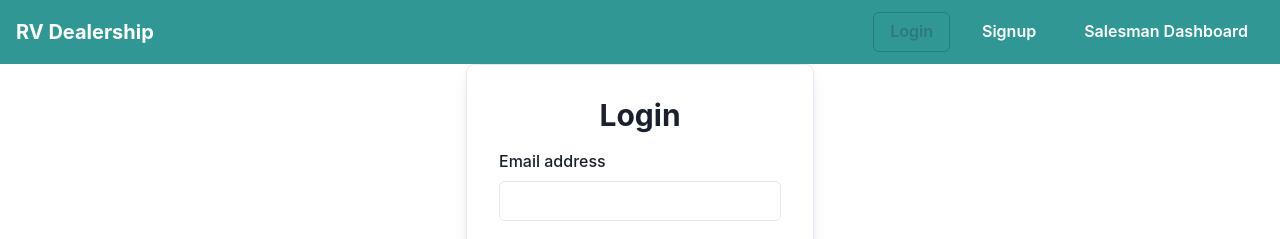
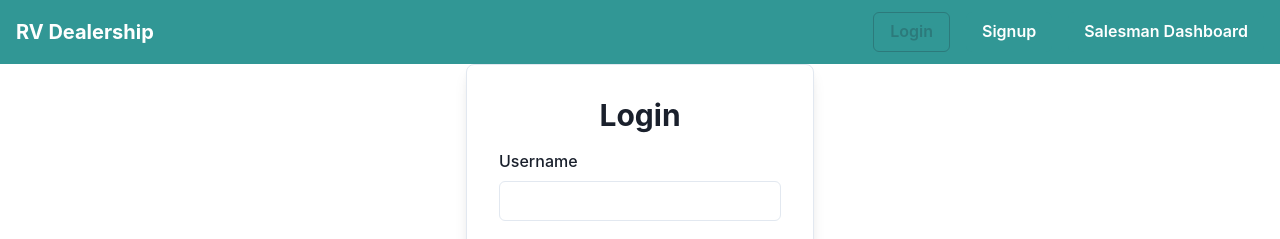
Before and after one commit to GPT-Engineer-App/rv-sales-lead-tool, a React (Vite) app: page /login in a window 1280 px wide. Shown: the top 239 px of the page. Built offline with nearby package versions, Linux system fonts and the light colour scheme.

Commit message:
Replaced the Email input field with a User input field on the login screen.

```diff
--- a/src/components/Auth/Login.jsx
+++ b/src/components/Auth/Login.jsx
@@ -3,7 +3,7 @@ import { useNavigate } from 'react-router-dom';
 import { Box, Button, Container, FormControl, FormLabel, Input, VStack, Heading, Text } from "@chakra-ui/react";
 
 const Login = () => {
-  const [email, setEmail] = useState('');
+  const [username, setUsername] = useState('');
   const [password, setPassword] = useState('');
   const [error, setError] = useState('');
 
@@ -24,10 +24,10 @@ const Login = () => {
     }
   };
 
-  const fakeApiCall = (email, password) => {
+  const fakeApiCall = (username, password) => {
     return new Promise((resolve) => {
       setTimeout(() => {
-        if (email === 'admin' && password === 'password') {
+        if (username === 'admin' && password === 'password') {
           resolve({ success: true });
         } else {
           resolve({ success: false });
@@ -42,9 +42,9 @@ const Login = () => {
         <VStack spacing={4}>
           <Heading as="h1" size="lg">Login</Heading>
           {error && <Text color="red.500">{error}</Text>}
-          <FormControl id="email">
-            <FormLabel>Email address</FormLabel>
-            <Input type="email" value={email} onChange={(e) => setEmail(e.target.value)} />
+          <FormControl id="username">
+            <FormLabel>Username</FormLabel>
+            <Input type="text" value={username} onChange={(e) => setUsername(e.target.value)} />
           </FormControl>
           <FormControl id="password">
             <FormLabel>Password</FormLabel>
```
